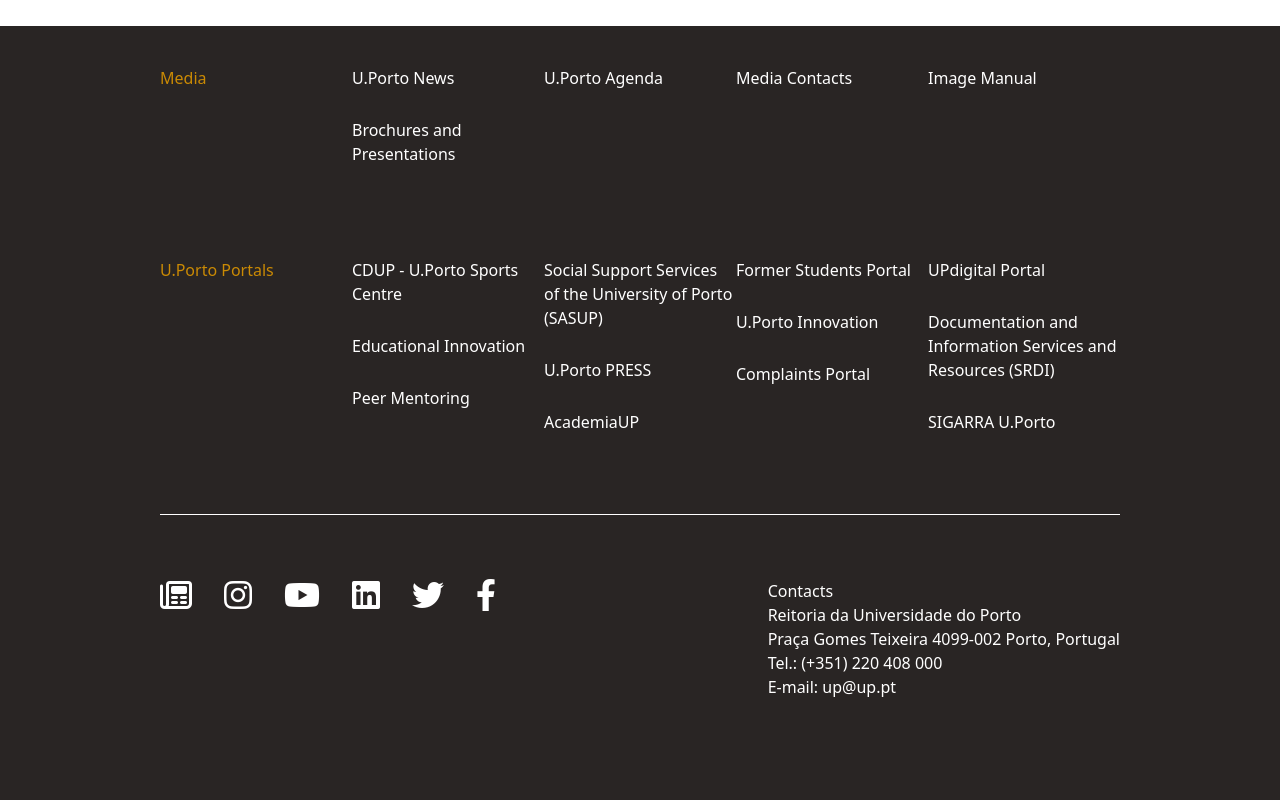
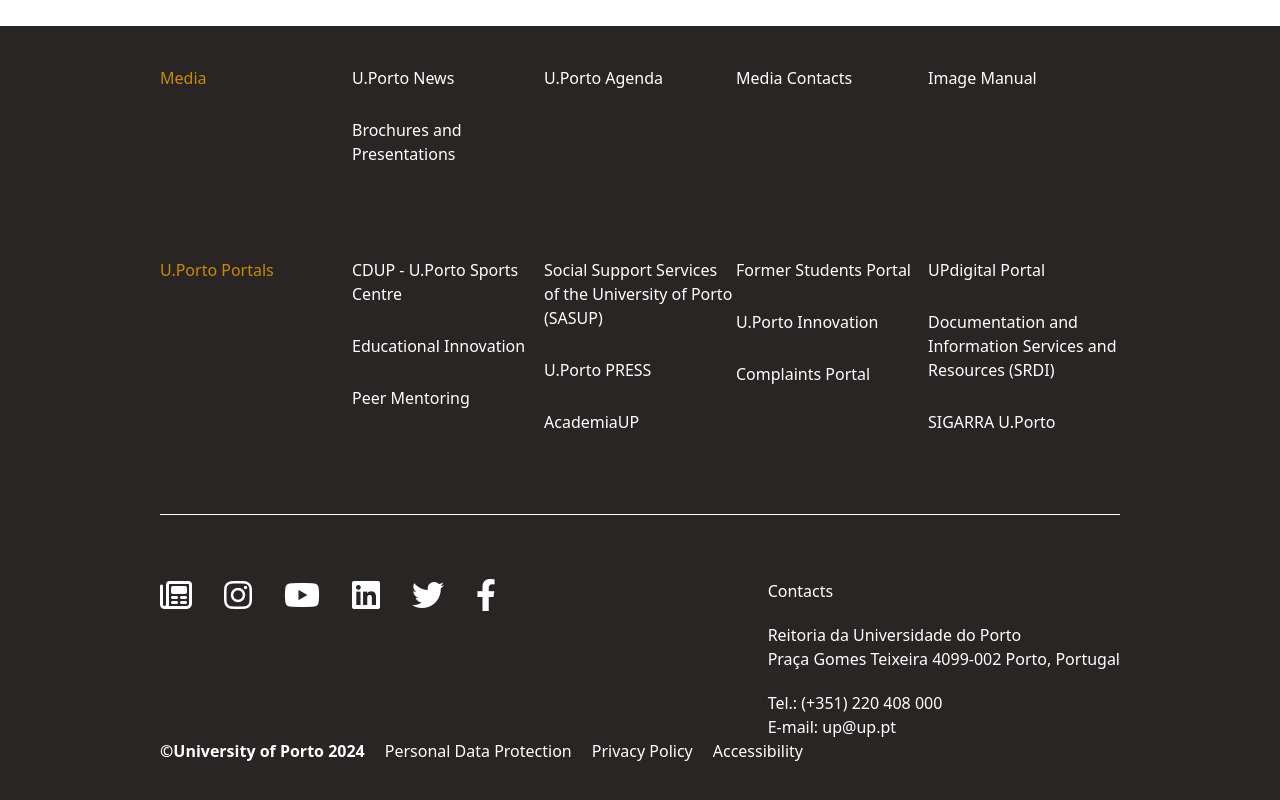
Before and after one commit to tuyishimejohnson/gate_website_clone, a website: page src/index.html in a window 1280 px wide. Shown: the part 4246-5046 px from the top of the page. Drawn offline with Linux system fonts and the light colour scheme.

Commit message:
Done with the footer

```diff
--- a/src/index.html
+++ b/src/index.html
@@ -343,23 +343,26 @@
                 <div><i class="fa-brands fa-facebook-f fa-2x"></i></div>
             </div>
 
-            <div>
+            <div class="flex flex-col gap-5">
                 <h3>Contacts</h3>
-                <p>Reitoria da Universidade do Porto</p>
-                <span>Praça Gomes Teixeira
-                    4099-002 Porto, Portugal</span>
+                <div>
+                    <p>Reitoria da Universidade do Porto</p>
+                    <span>Praça Gomes Teixeira 4099-002 Porto, Portugal</span>
+                </div>
 
-                <p>Tel.:<a href="tel: (+351) 220 408 000" class="hover:underline"> (+351) 220 408 000</a></p>
+                <div>
+                    <p>Tel.:<a href="tel: (+351) 220 408 000" class="hover:underline"> (+351) 220 408 000</a></p>
                 <p>E-mail:<a href="mailto:up@up.pt" class="hover:underline"> up@up.pt</a></p>
+                </div>
             </div>
         </div>
 
-
-
-
-
-
-
+        <div class="flex gap-5">
+            <h4 class="font-semibold">&copy;University of Porto 2024 </h4>
+            <a href="#" class="hover:underline">Personal Data Protection </a>
+            <a href="#" class="hover:underline">Privacy Policy</a>
+            <a href="#" class="hover:underline">Accessibility </a>
+        </div>
     </footer>
 
 </body>
```
Also changed, not shown: src/output.css.
